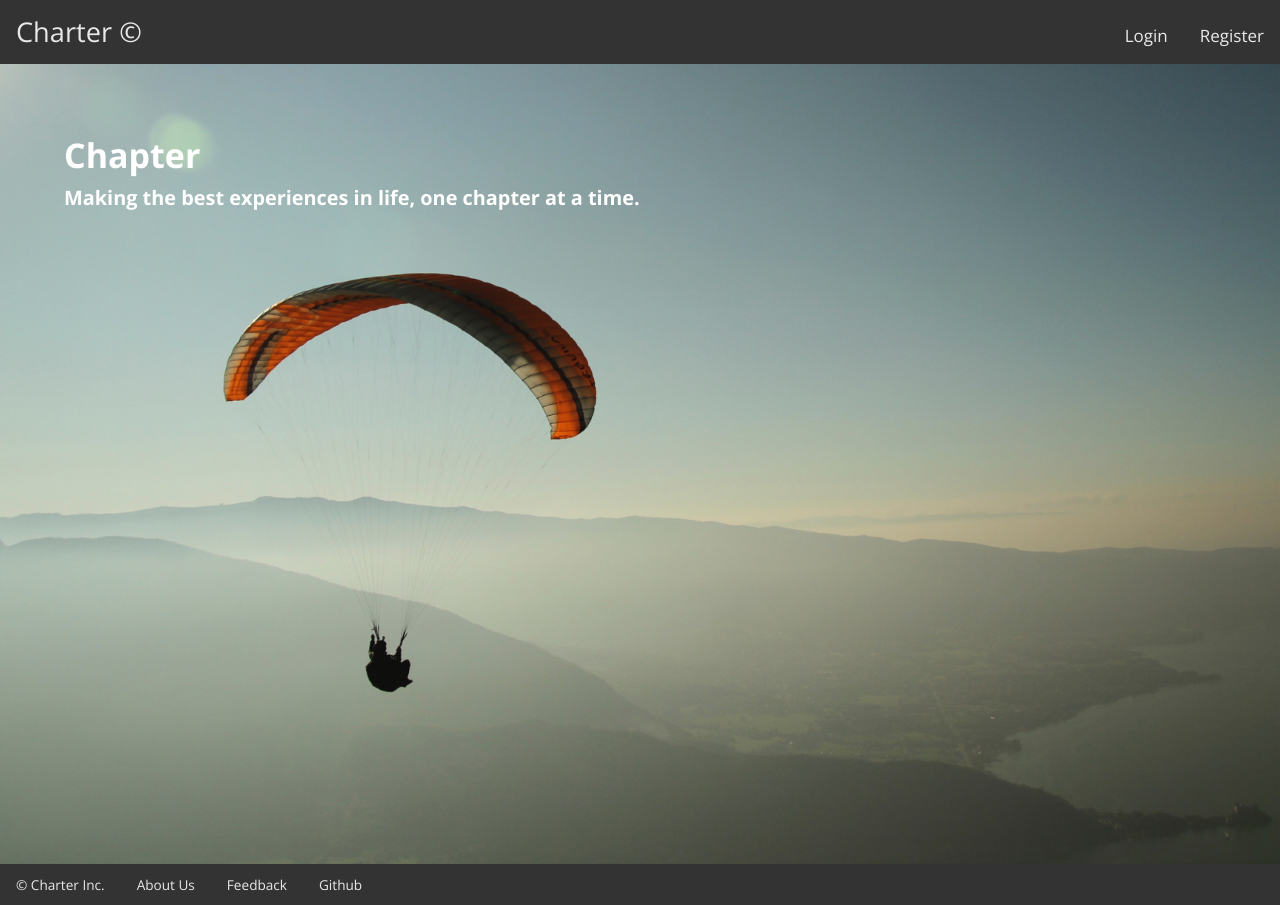
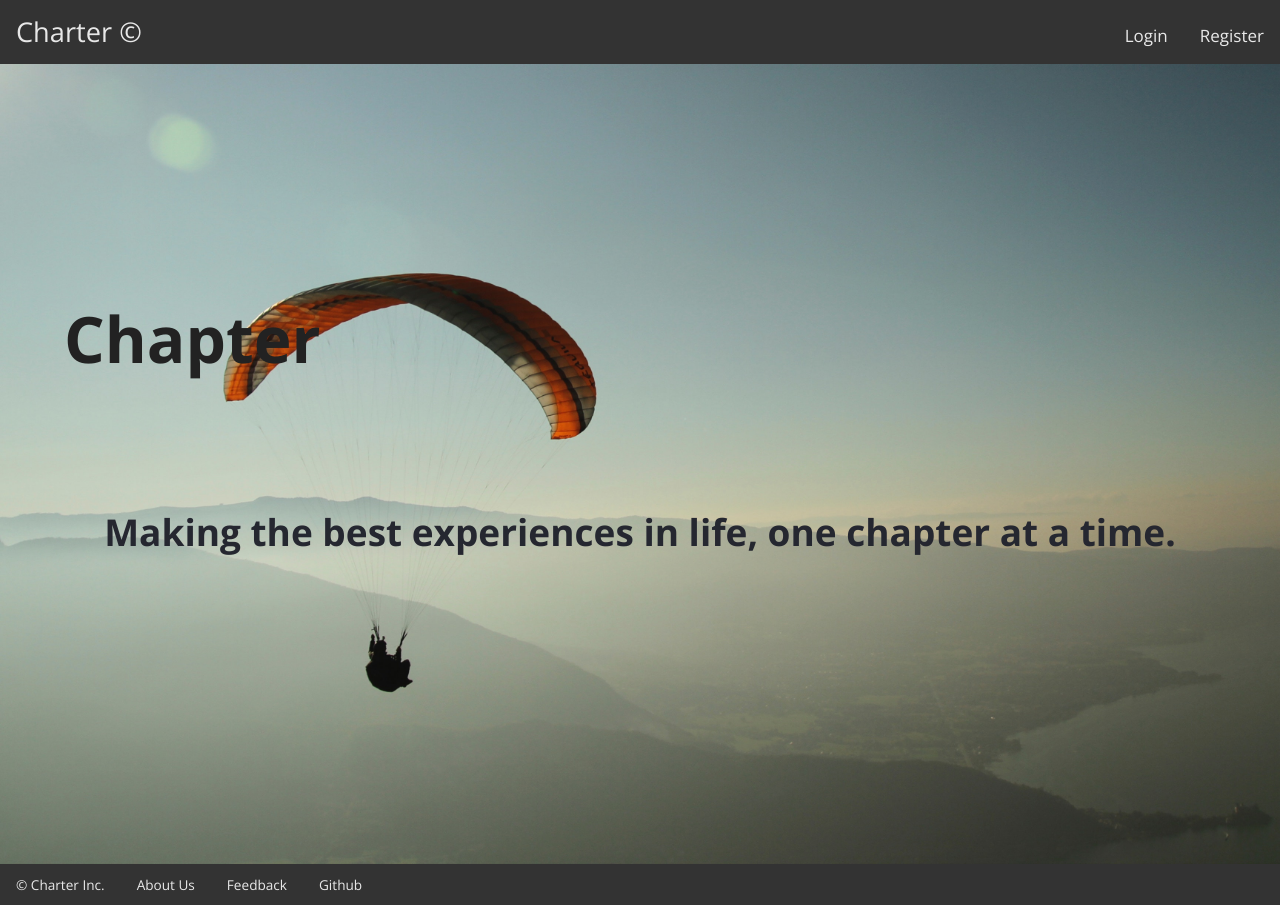
Before and after one commit to ericzlmd/ProjectOne, a plain HTML site: page home.html in a window 1280 px wide. Drawn offline with nearby package versions, Linux system fonts and the light colour scheme.

Commit message:
Added design changes

```diff
--- a/css/style.css
+++ b/css/style.css
@@ -23,6 +23,24 @@ body {
 #header-content {
    display: flex;
    flex-direction: column;
+}
+
+#product-info {
+    display: flex;
+    flex-direction: row;
+    color: #222222;
+}
+
+#product-info h1 {
+    font-size: 64px;
+    margin-top: 10rem;
+}
+
+#product-info-caption {
+    font-size: 37px;
+    margin-top: 7rem;
+    text-align: center;
+    color: #252730;
 }
 
 #header-content h1 {
```
